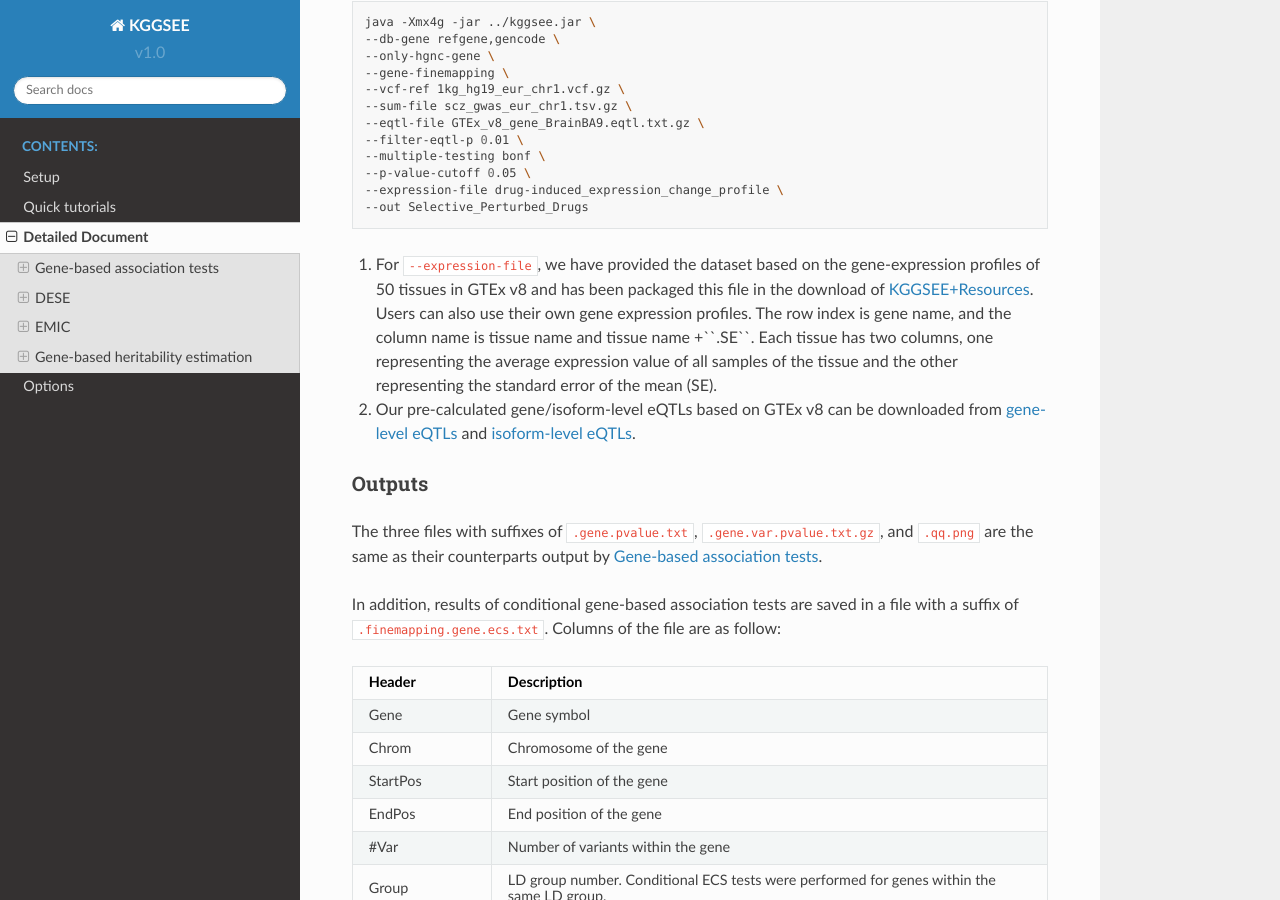
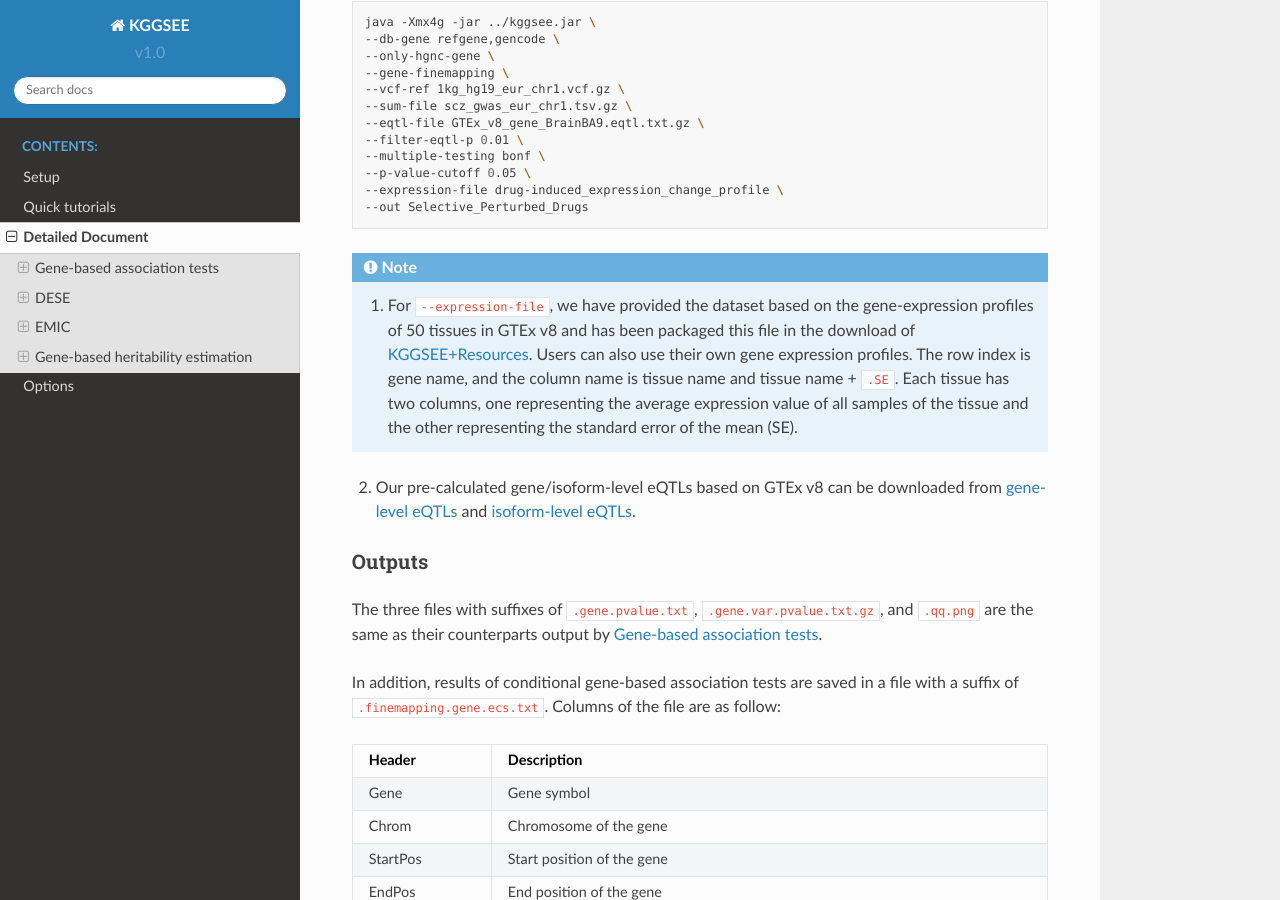
Before and after one commit to pmglab/KGGSEE, a Sphinx documentation site: the page built from doc/source/detailed_document.rst, in a window 1280 px wide and 900 px high, scrolled down 7568 px. Built offline with Sphinx 7.4.7 and the Read the Docs theme 2.0.0, drawn with Linux system fonts in a browser that asks for light colours.

Commit message:
Update detailed_document.rst

```diff
--- a/doc/source/detailed_document.rst
+++ b/doc/source/detailed_document.rst
@@ -71,7 +71,6 @@ The flag ``--gene-assoc`` triggers the gene-based association tests. ``--sum-fil
 
 Examples
 --------
-
 
 
 Gene-based association tests based on physical distance
@@ -335,8 +334,8 @@ SelDP guided by eQTLs
     --out Selective_Perturbed_Drugs
 
 
-.. Note::
-1) For ``--expression-file``, we have provided the dataset based on the gene-expression profiles of 50 tissues in GTEx v8 and has been packaged this file in the download of `KGGSEE+Resources <http://pmglab.top/kggsee/#/download>`_. Users can also use their own gene expression profiles. The row index is gene name, and the column name is tissue name and tissue name +``.SE``. Each tissue has two columns, one representing the average expression value of all samples of the tissue and the other representing the standard error of the mean (SE).
+.. note::
+    1) For ``--expression-file``, we have provided the dataset based on the gene-expression profiles of 50 tissues in GTEx v8 and has been packaged this file in the download of `KGGSEE+Resources <http://pmglab.top/kggsee/#/download>`_. Users can also use their own gene expression profiles. The row index is gene name, and the column name is tissue name and tissue name +  ``.SE``. Each tissue has two columns, one representing the average expression value of all samples of the tissue and the other representing the standard error of the mean (SE).
 2) Our pre-calculated gene/isoform-level eQTLs based on GTEx v8 can be downloaded from `gene-level eQTLs <https://figshare.com/articles/dataset/EUR_gene_eqtl_hg19_tar_gz/16959604>`_ and `isoform-level eQTLs <https://figshare.com/articles/dataset/EUR_transcript_eqtl_hg19_tar_gz/16959616>`_.
 
 
```
